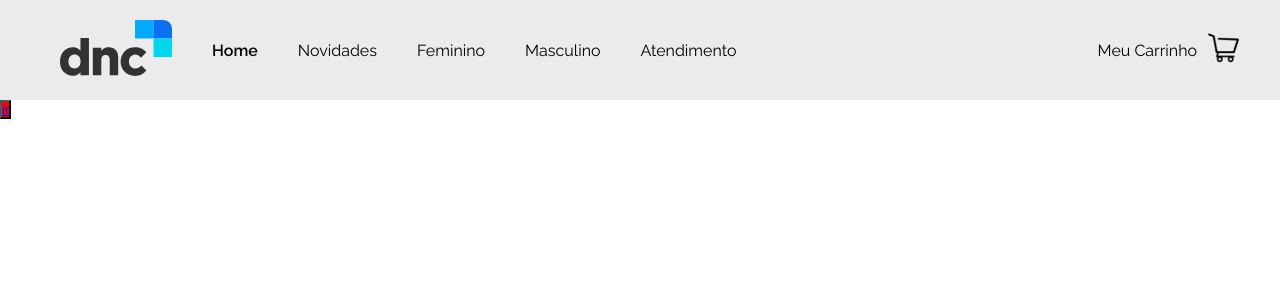
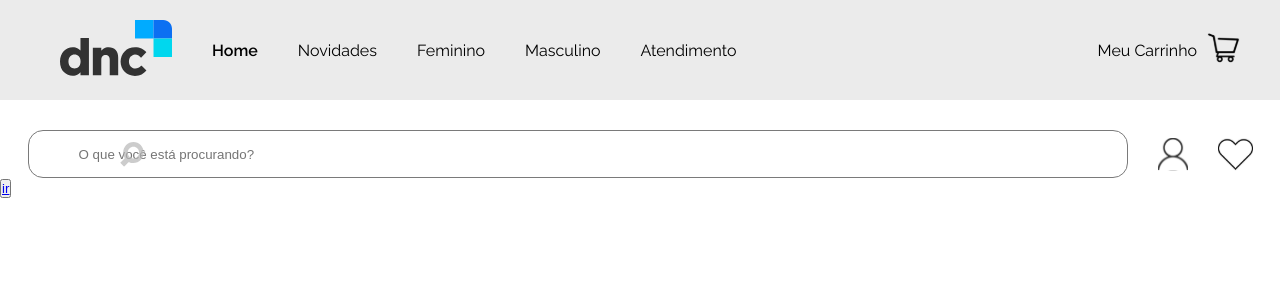
Before and after one commit to douglasleg1/ecommerce-project-dnc, a React (Vite) app: page /home in a window 1280 px wide. Shown: the top 300 px of the page. Built offline with nearby package versions, Linux system fonts and the light colour scheme.

Commit message:
add SearchBar component

```diff
--- /dev/null
+++ b/src/components/SearchBar/SearchBar.jsx
@@ -0,0 +1,18 @@
+import React from 'react'
+import "./SearchBar.scss"
+import searchIcon from "../../assets/search-icon.svg";
+import profileIcon from "../../assets/profile-icon.svg";
+import hearthIcon from "../../assets/hearth-icon.svg";
+
+const SearchBar = () => {
+  return (
+    <section className='searchBar'>
+        <img id="searchIcon" src={searchIcon} alt=''></img>
+        <input type='text' name='searchBar' placeholder='O que você está procurando?'></input>
+        <img src={profileIcon} alt=''></img>
+        <img src={hearthIcon} alt=''></img>
+    </section>
+  )
+}
+
+export default SearchBar
--- /dev/null
+++ b/src/components/SearchBar/SearchBar.scss
@@ -0,0 +1,33 @@
+@use "../../sass/variables" as *;
+
+
+.searchBar{
+    display: flex;
+    align-items: center;
+    justify-content: center;
+    margin-top: 30px;
+    font-family: 'Raleway', sans-serif;
+
+
+    input{
+        border: $border-input-color solid 1px;
+        border-radius: 15px;
+        width: 1100px;
+        height: 48px;
+        padding-left: 50px
+    }
+
+    img{
+        margin-left: 30px;
+    }
+
+    img:hover{
+        transform: translateY(-5px);
+        transition: 1s;
+    }
+
+    img#searchIcon{
+        position: absolute;
+        left: 90px;
+    }
+}
--- a/src/views/Home/Home.jsx
+++ b/src/views/Home/Home.jsx
@@ -2,16 +2,18 @@ import React from 'react'
 import { Link } from 'react-router-dom'
 import "./Home.scss";
 import HeaderStore from '../../components/HeaderStore/HeaderStore';
+import SearchBar from '../../components/SearchBar/SearchBar';
 
 
 const Home = () => {
   return (
-    <div className="Home">
+    <section className="home">
       <HeaderStore/>
+      <SearchBar/>
       <button>
         <Link to={`/products/1`}>ir</Link>
       </button>
-    </div>
+    </section>
   )
 }
 
--- a/src/views/Home/Home.scss
+++ b/src/views/Home/Home.scss
@@ -1,5 +1,6 @@
-.Home{
-    button{
-        background-color: red;
-    }
+@use "../../sass/variables" as *;
+
+
+.home{
+    font-family: 'Raleway', sans-serif;
 }
```
